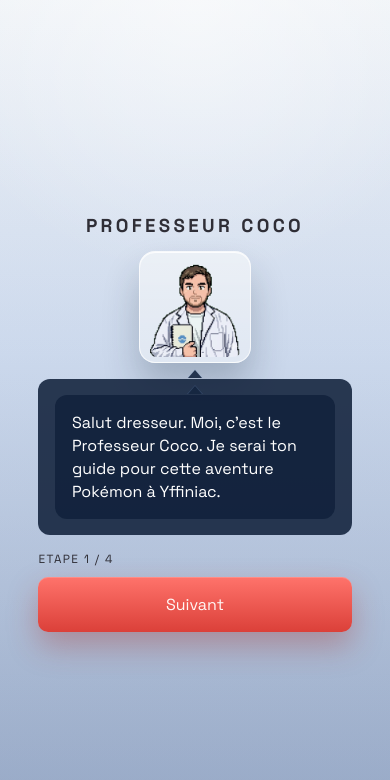
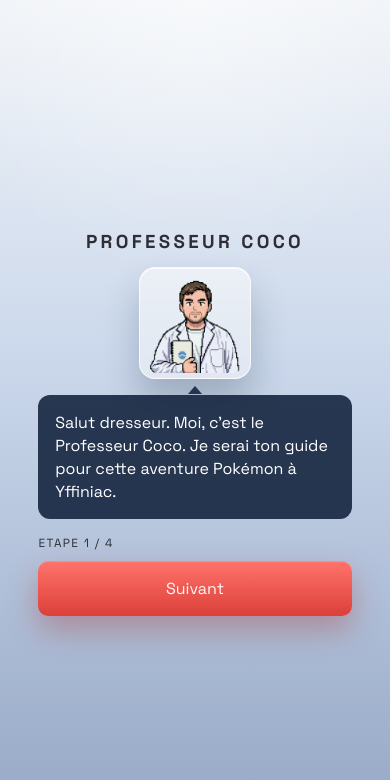
Before and after one commit to coeyn/yffiniac_poke_caching, a React (Vite) app: page / in a window 390 px wide. Shown: the top 780 px of the page. Built offline with nearby package versions, Linux system fonts and the light colour scheme.

Commit message:
Scope capture-text bubble styling to non-onboarding professor view

```diff
--- a/src/styles.css
+++ b/src/styles.css
@@ -230,7 +230,7 @@
 }
 
 .dialogue-bubble,
-.professor-copy .capture-text {
+.professor-card:not(.onboarding-card) .professor-copy .capture-text {
   position: relative;
   padding: 1rem 1.05rem;
   border-radius: 12px;
@@ -239,7 +239,7 @@
 }
 
 .dialogue-bubble::before,
-.professor-copy .capture-text::before {
+.professor-card:not(.onboarding-card) .professor-copy .capture-text::before {
   content: '';
   position: absolute;
   top: 1rem;
@@ -249,11 +249,11 @@
 }
 
 .dialogue-bubble::after,
-.professor-copy .capture-text::after {
+.professor-card:not(.onboarding-card) .professor-copy .capture-text::after {
   content: '';
   position: absolute;
   top: calc(1rem + 1px);
-  left: -0.56rem;
+  left: -0.50rem;
   width: 0;
   height: 0;
   border-top: 0.46rem solid transparent;
@@ -2109,7 +2109,7 @@
   }
 
   .dialogue-bubble::before,
-  .professor-copy .capture-text::before {
+  .professor-card:not(.onboarding-card) .professor-copy .capture-text::before {
     top: -0.62rem;
     left: 50%;
     transform: translateX(-50%);
@@ -2120,7 +2120,7 @@
   }
 
   .dialogue-bubble::after,
-  .professor-copy .capture-text::after {
+  .professor-card:not(.onboarding-card) .professor-copy .capture-text::after {
     top: -0.52rem;
     left: 50%;
     transform: translateX(-50%);
```
